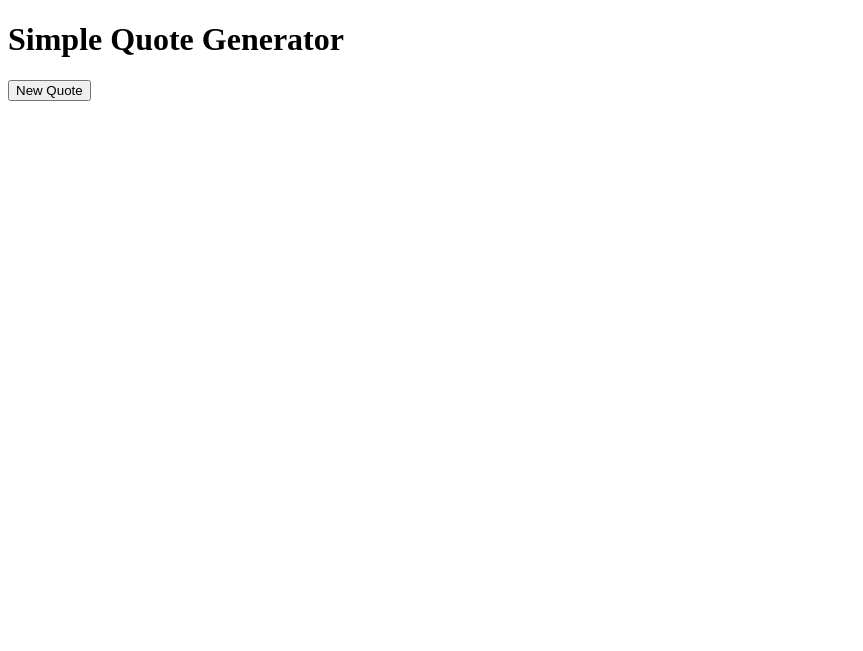
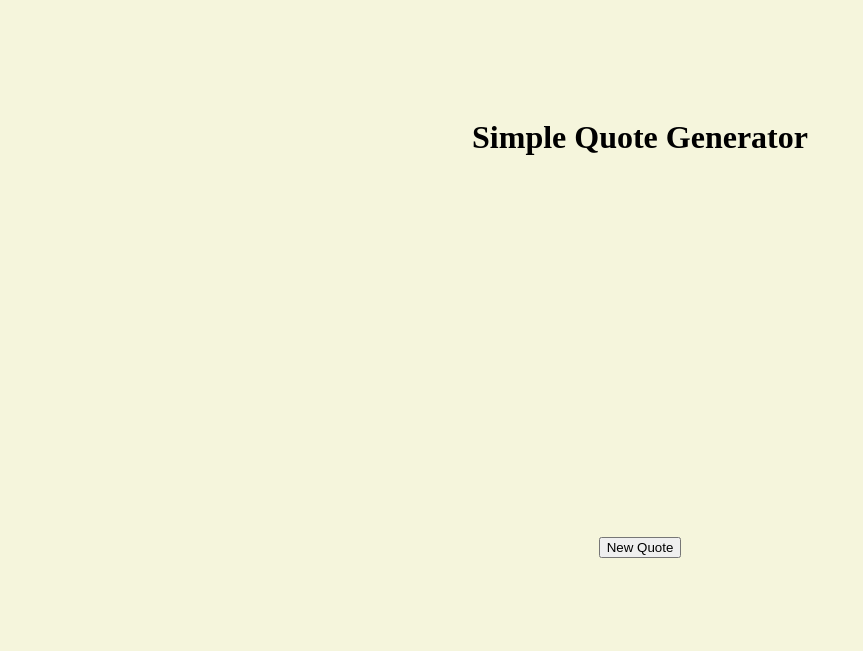
Before and after one commit to montes89/quote-generator, a plain HTML site: page index.html in a window 1280 px wide. Shown: the whole page, without its empty margins (0-863 px from the left). Drawn offline with Linux system fonts and the light colour scheme.

Commit message:
Adding some style to the page

```diff
--- a/index.html
+++ b/index.html
@@ -4,9 +4,11 @@
     <meta charset="UTF-8">
     <meta http-equiv="X-UA-Compatible" content="IE=edge">
     <meta name="viewport" content="width=device-width, initial-scale=1.0">
+    <link rel="stylesheet" href="styles.css">
     <title>Quote Generator</title>
 </head>
 <body>
+    <div id="box">
         <h1>Simple Quote Generator</h1>
         <div id="quoteDisplay">
             <!-- Quotes will display here -->
@@ -14,5 +16,6 @@
         <button onclick="newQuote()">New Quote</button>
 
         <script src="javascript.js"></script>
+    </div>
 </body>
 </html>
--- a/styles.css
+++ b/styles.css
@@ -0,0 +1,13 @@
+body {
+    text-align: center;
+    background-color: beige;
+}
+
+#box {
+    display: flex;
+    flex-direction: column;
+    justify-content: center;
+    align-items: center;
+    justify-content: space-around;
+    height: 40em;
+}
```
Lines whose indentation alone changed are shown as unchanged.
